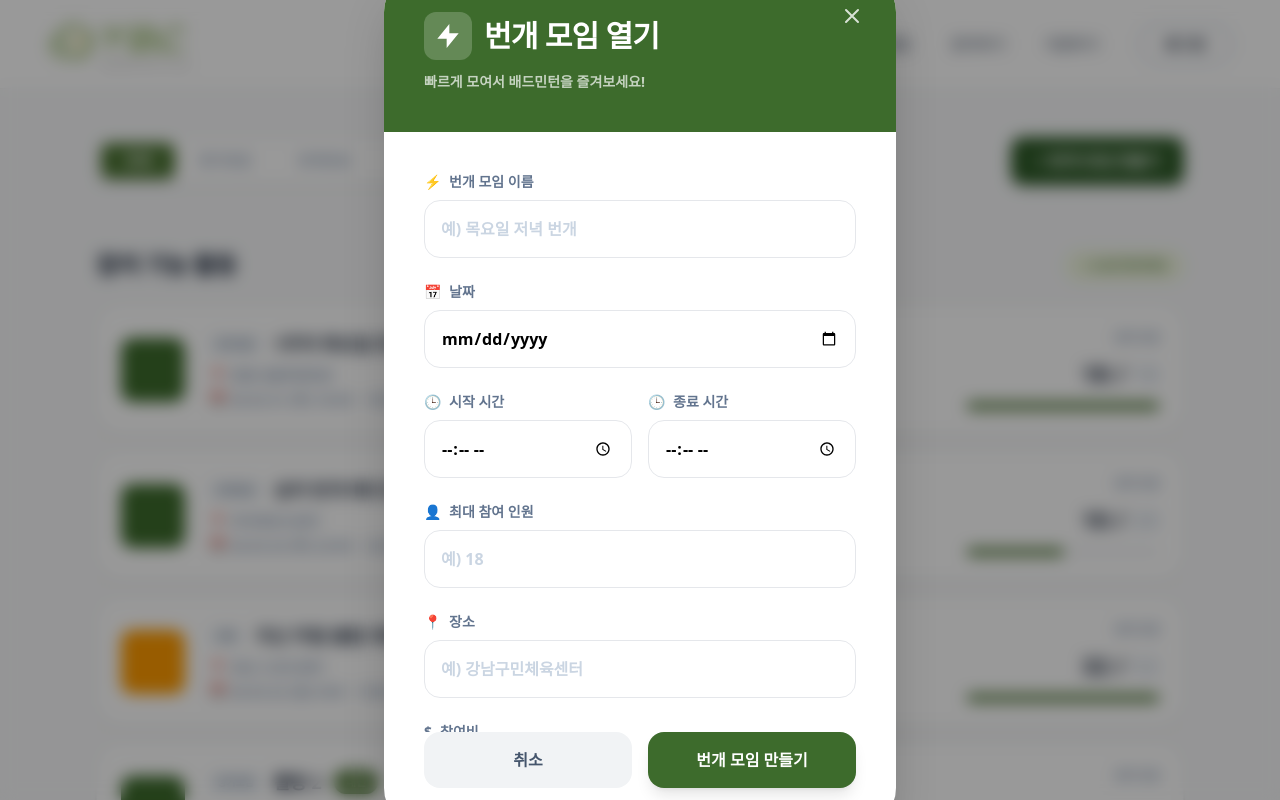
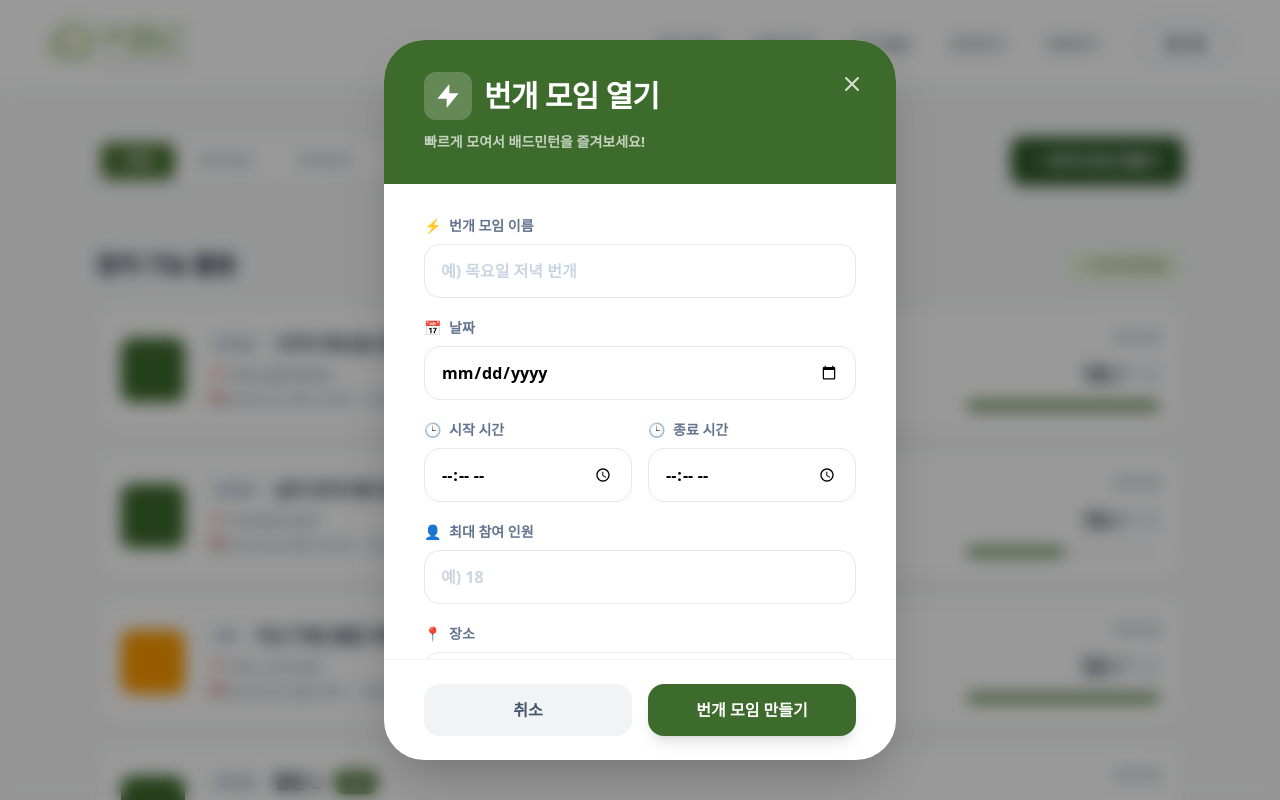
Before and after one commit to YBC-badminton/YBC-FE, a Next.js app: page /activities in a window 1280 px wide. Both pictures are taken after a click on the button "+ 번개 모임 만들기". Shown: the top 800 px of the page. Built offline with nearby package versions, Linux system fonts and the light colour scheme.

Commit message:
번개모임 모달 스타일 수정

```diff
--- a/components/ui/CreateLightningModal.tsx
+++ b/components/ui/CreateLightningModal.tsx
@@ -19,37 +19,37 @@ export default function CreateLightningModal({ isOpen, onClose }: ModalProps) {
         />
 
         {/* 모달 컨테이너 */}
-        <div className="relative bg-white w-full max-w-lg rounded-[40px] overflow-hidden shadow-2xl animate-in fade-in zoom-in duration-300 mx-6">
+        <div className="relative bg-white w-full max-w-lg max-h-[90vh] rounded-[32px] sm:rounded-[40px] overflow-hidden shadow-2xl animate-in fade-in zoom-in duration-300 mx-4 sm:mx-6 flex flex-col">
 
             {/* --- [1] 헤더 섹션 (초록색 배경) --- */}
-            <div className="bg-[#3D6B2C] p-10 text-white relative">
+            <div className="bg-[#3D6B2C] px-6 py-6 sm:px-10 sm:py-8 text-white relative shrink-0">
             <button
                 onClick={onClose}
-                className="absolute top-8 right-8 text-white/80 hover:text-white transition-colors"
+                className="absolute top-5 right-5 sm:top-8 sm:right-8 text-white/80 hover:text-white transition-colors"
             >
                 <svg className="w-6 h-6" fill="none" stroke="currentColor" viewBox="0 0 24 24">
                 <path strokeLinecap="round" strokeLinejoin="round" strokeWidth="2" d="M6 18L18 6M6 6l12 12" />
                 </svg>
             </button>
 
-            <div className="flex items-center gap-3 mb-3">
+            <div className="flex items-center gap-3 mb-2 sm:mb-3">
                 <div className="bg-white/20 p-2 rounded-xl">
-                <svg className="w-8 h-8 text-white fill-current" viewBox="0 0 24 24">
+                <svg className="w-7 h-7 sm:w-8 sm:h-8 text-white fill-current" viewBox="0 0 24 24">
                     <path d="M13 10V3L4 14h7v7l9-11h-7z" />
                 </svg>
                 </div>
-                <h2 className="text-3xl font-black tracking-tight">번개 모임 열기</h2>
+                <h2 className="text-2xl sm:text-3xl font-black tracking-tight">번개 모임 열기</h2>
             </div>
             <p className="text-white/70 font-bold text-sm">빠르게 모여서 배드민턴을 즐겨보세요!</p>
             </div>
 
             {/* --- [2] 폼 섹션 (입력창) --- */}
-            <div className="p-10 space-y-6 max-h-[600px] overflow-y-auto custom-scrollbar">
+            <div className="px-6 py-6 sm:px-10 sm:py-8 space-y-5 overflow-y-auto custom-scrollbar flex-1 min-h-0">
 
             <InputGroup icon="⚡" label="번개 모임 이름" placeholder="예) 목요일 저녁 번개" />
             <InputGroup icon="📅" label="날짜" type="date" />
 
-            <div className="grid grid-cols-2 gap-4">
+            <div className="grid grid-cols-2 gap-3 sm:gap-4">
                 <InputGroup icon="🕒" label="시작 시간" type="time" />
                 <InputGroup icon="🕒" label="종료 시간" type="time" />
             </div>
@@ -65,7 +65,7 @@ export default function CreateLightningModal({ isOpen, onClose }: ModalProps) {
                 <input
                     type="text"
                     placeholder="10000"
-                    className="w-full p-4 bg-white border border-gray-200 rounded-2xl font-bold focus:outline-none focus:ring-2 focus:ring-green-500/20 pr-12"
+                    className="w-full px-4 py-3 sm:py-3.5 bg-white border border-gray-200 rounded-xl sm:rounded-2xl font-bold focus:outline-none focus:ring-2 focus:ring-green-500/20 pr-12"
                 />
                 <span className="absolute right-5 top-1/2 -translate-y-1/2 font-black text-slate-400">원</span>
                 </div>
@@ -73,14 +73,14 @@ export default function CreateLightningModal({ isOpen, onClose }: ModalProps) {
             </div>
 
             {/* --- [3] 푸터 버튼 섹션 --- */}
-            <div className="p-10 pt-0 grid grid-cols-2 gap-4">
+            <div className="px-6 py-5 sm:px-10 sm:py-6 border-t border-gray-100 grid grid-cols-2 gap-3 sm:gap-4 shrink-0">
             <button
                 onClick={onClose}
-                className="py-4 bg-[#F1F3F5] text-slate-600 font-black rounded-2xl hover:bg-gray-200 transition-all"
+                className="py-3.5 bg-[#F1F3F5] text-slate-600 font-black rounded-xl sm:rounded-2xl hover:bg-gray-200 transition-all"
             >
                 취소
             </button>
-            <button className="py-4 bg-[#3D6B2C] text-white font-black rounded-2xl shadow-lg hover:bg-[#2D5A27] transition-all">
+            <button className="py-3.5 bg-[#3D6B2C] text-white font-black rounded-xl sm:rounded-2xl shadow-lg hover:bg-[#2D5A27] transition-all">
                 번개 모임 만들기
             </button>
             </div>
@@ -99,7 +99,7 @@ export default function CreateLightningModal({ isOpen, onClose }: ModalProps) {
         <input
             type={type}
             placeholder={placeholder}
-            className="w-full p-4 bg-white border border-gray-200 rounded-2xl font-bold placeholder:text-slate-300 focus:outline-none focus:ring-2 focus:ring-green-500/20 transition-all"
+            className="w-full px-4 py-3 sm:py-3.5 bg-white border border-gray-200 rounded-xl sm:rounded-2xl font-bold placeholder:text-slate-300 focus:outline-none focus:ring-2 focus:ring-green-500/20 transition-all"
         />
         </div>
     );
```
